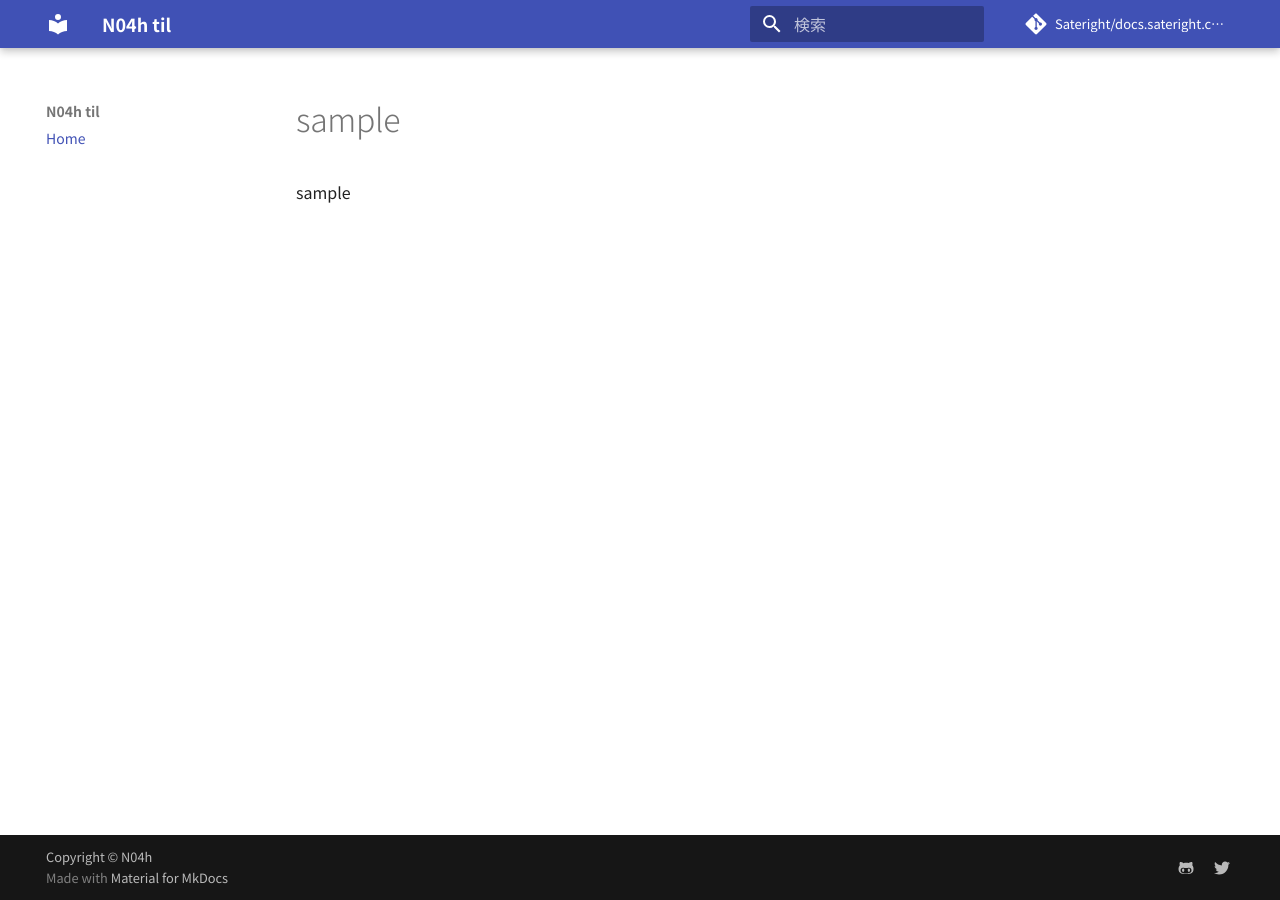
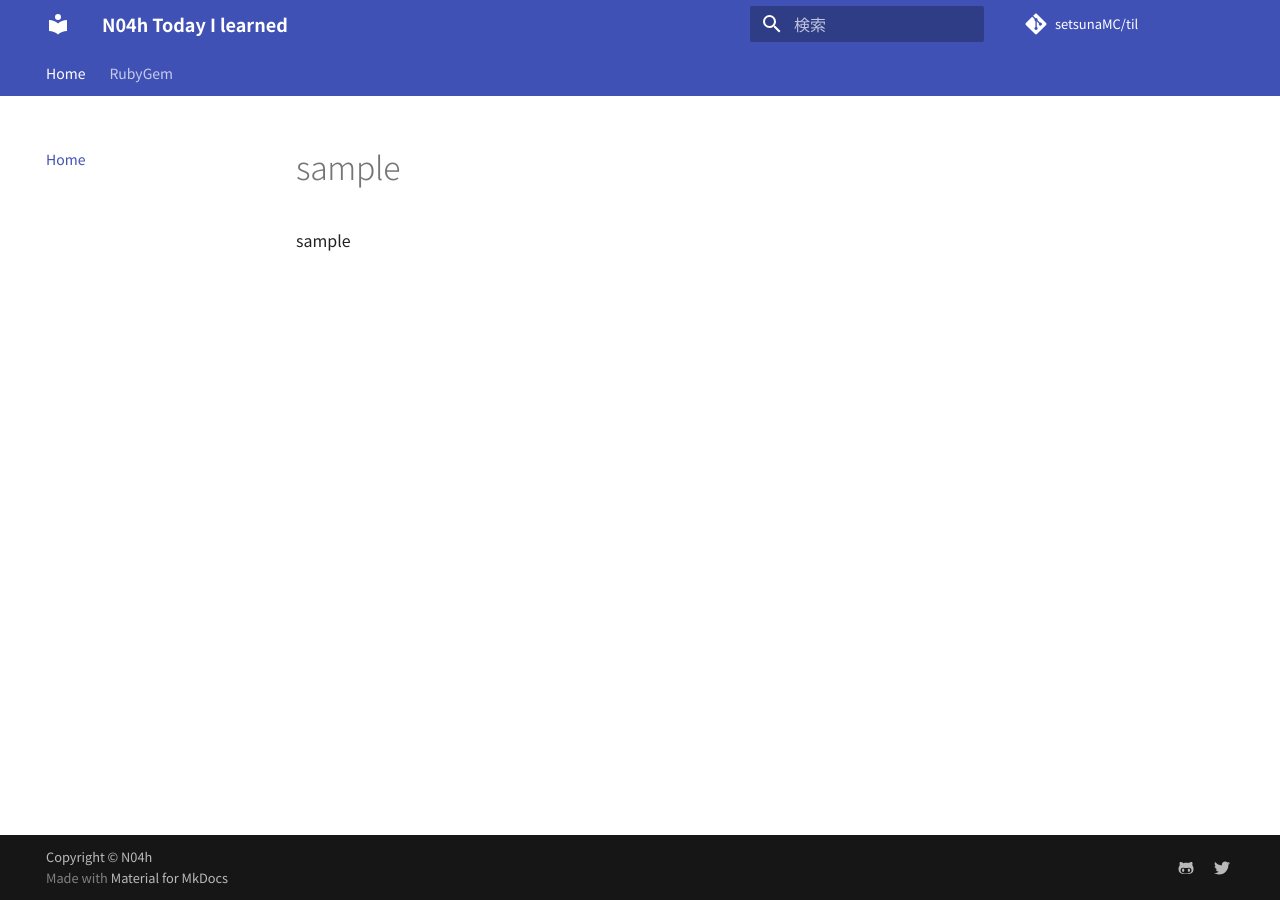
Before and after one commit to n04h/til, an MkDocs documentation site: the page built from til/index.md, in a window 1280 px wide. Built offline with MkDocs 1.6.1 and Material for MkDocs 9.7.7, drawn with Linux system fonts in a browser that asks for light colours; some web fonts are replaced; comment, search, counter and statistics services are not loaded.

Commit message:
♻️ いじいじ

```diff
--- a/mkdocs.yml
+++ b/mkdocs.yml
@@ -1,12 +1,12 @@
 # Project information
-site_name: "N04h til"
+site_name: "N04h Today I learned"
 site_description: "N04h Today I learned"
 site_author: "N04h"
 site_url: "https://til.n04h.jp/"
 
 # Repository
-repo_name: "Sateright/docs.sateright.com"
-repo_url: "https://github.com/Sateright/docs.sateright.com"
+repo_name: "setsunaMC/til"
+repo_url: "https://github.com/setsunaMC/til"
 
 # Copyright
 copyright: "Copyright &copy; N04h"
@@ -16,10 +16,13 @@ docs_dir: "til"
 theme:
   name: "material"
   language: "ja"
+  features:
+    - tabs
 
 # Navigation
 nav:
-  - Home: index.md
+  - "Home": "index.md"
+  - "RubyGem": "ruby/gem.md"
 
 # Options
 extra:
@@ -46,3 +49,4 @@ markdown_extensions:
       server: http://www.plantuml.com/plantuml
   - codehilite:
       linenums: true
+      use_pygments: true
```
Also changed, not shown: til/ruby/gem.md (line endings or trailing spaces).
